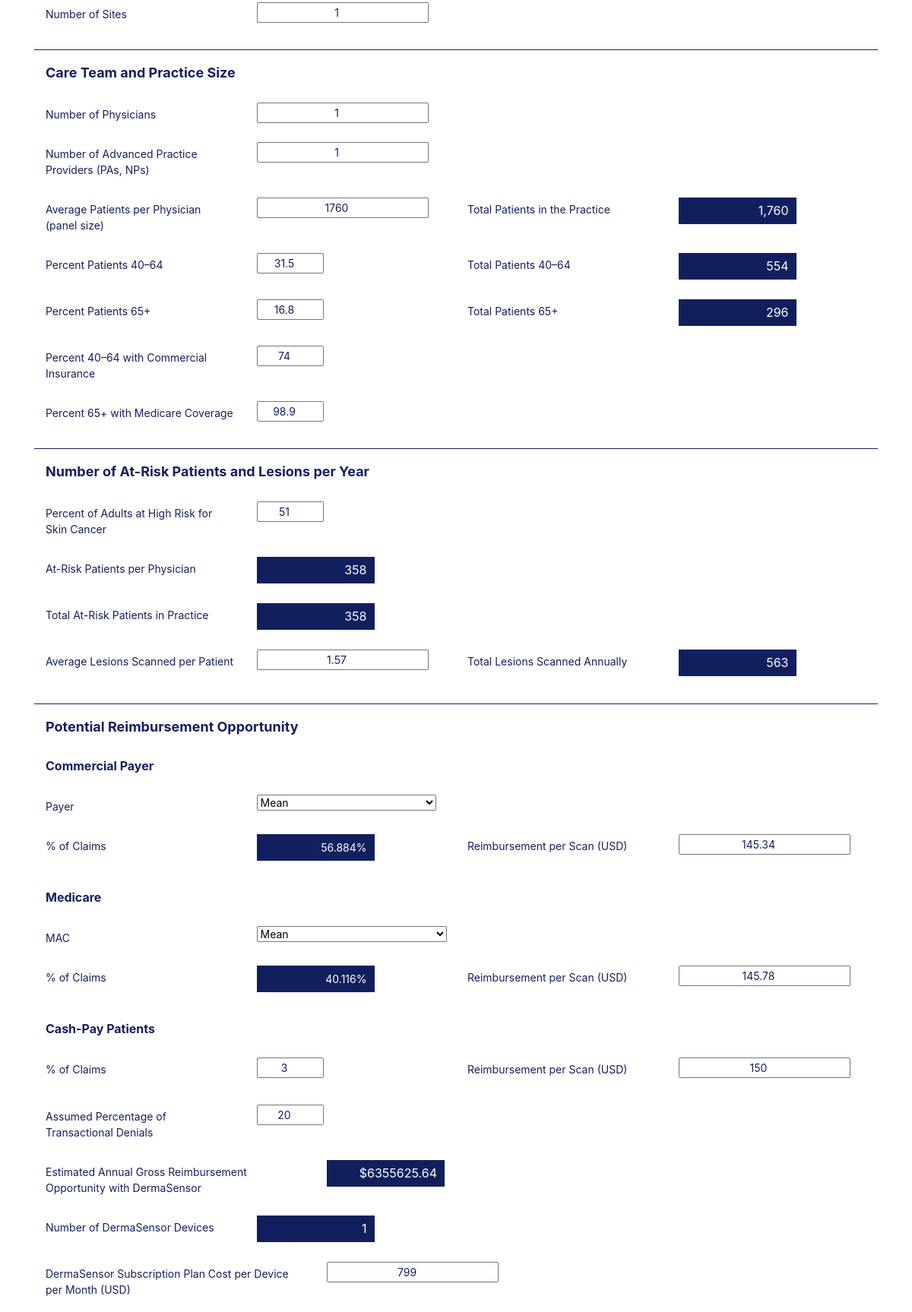
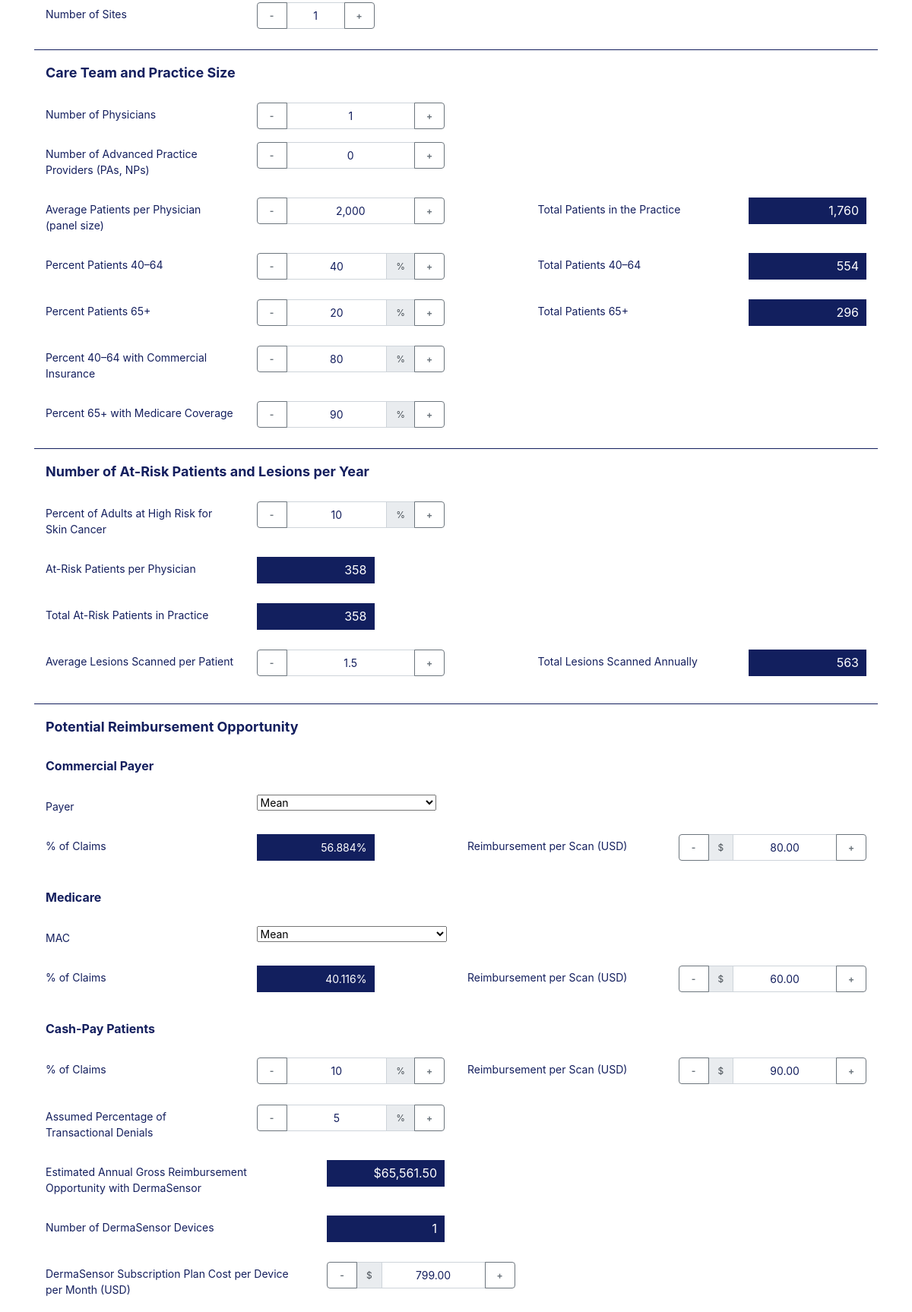
Before and after one commit to edtang/DermaSensor, an Electron app: page src/index.html in a window 1200 px wide. Shown: the part 450-2177 px from the top of the page at 76% size. Drawn offline with Linux system fonts and the light colour scheme.

Commit message:
review push

```diff
--- a/package.json
+++ b/package.json
@@ -11,6 +11,7 @@
     "publish": "electron-forge publish",
     "lint": "echo \"No linting configured\"",
     "obfuscate": "javascript-obfuscator",
+    "buildme":"electron-forge make --arch=universal --platform=darwin",
     "build": "npm run obfuscate src/assets/js/app.js --output dist/app.js && electron-forge make -- --arch=universal --platform=darwin"
 
   },
--- a/src/assets/js/app.js
+++ b/src/assets/js/app.js
@@ -101,7 +101,10 @@
 
   // Formatters
   const fmtInt = (x) => Math.round(x).toLocaleString();
-  const fmtMoney = (x) => `$${(x || 0).toFixed(2)}`;
+  const fmtMoney = (x) => {
+    const num = (x || 0).toFixed(2);
+    return `$${num.replace(/\B(?=(\d{3})+(?!\d))/g, ',')}`;
+  };
   const fmtNum = (x, digits = 2) => (Number.isFinite(x) ? x.toFixed(digits) : "0");
 
   // Sync APP providers to match number of physicians
@@ -355,8 +358,8 @@
     // Estimated Annual Gross Reimbursement Opportunity using the formula: ((H35*F39*H39)+(H35*F41*H41)+(H35*F43*H43))*(1-H45)
     // Where: H35=totalLesionsScannedAnnually, F39=commercialPercentClaims, H39=commercialReimbursementPerScan,
     //        F41=medicarePercentClaims, H41=medicareReimbursementPerScan, F43=cashPayPercentClaims, H43=cashPayReimbursementPerScan, H45=assumedPercentDenials
-    const commercialRevenue = totalLesionsScannedAnnually * (commercialPercentClaims) * commercialReimbursementPerScan;
-    const medicareRevenue = totalLesionsScannedAnnually * (medicarePercentClaims) * medicareReimbursementPerScan;
+    const commercialRevenue = totalLesionsScannedAnnually * (commercialPercentClaims/100) * commercialReimbursementPerScan;
+    const medicareRevenue = totalLesionsScannedAnnually * (medicarePercentClaims/100) * medicareReimbursementPerScan;
     const cashPayRevenue = totalLesionsScannedAnnually * (cashPayPercentClaims/100) * cashPayReimbursementPerScan;
 
     const estimatedAnnualGrossReimbursement = (commercialRevenue + medicareRevenue + cashPayRevenue) * (1 - (assumedPercentDenials/100));
--- a/src/index.html
+++ b/src/index.html
@@ -6,7 +6,7 @@
         <meta charset="utf-8">
         <meta http-equiv="X-UA-Compatible" content="IE=edge">
         <meta name="viewport" content="width=device-width, initial-scale=1, shrink-to-fit=no">
-        <title>Trividia Health 0.18</title>
+        <title>DermaSensor 0.01</title>
         <link rel="stylesheet" href="assets/bootstrap/css/bootstrap.min.css" >
         <link rel="stylesheet" href="assets/css/styles.css">
         <script src="assets/js/bootstrap-input-spinner.min.js"></script>
@@ -154,7 +154,7 @@
                                 <div class="col-sm-3 normaltext" style="padding-top: 5px;">
                                     <p>Number of Physicians</p>
                                 </div>
-                                <div class="col-sm-2">
+                                <div class="col-sm-3">
                                     <input id="numberOfPhysiciansInput" class="normaltext" type="number" min="0" step="1" value="1" data-decimals="0" data-digit-grouping="false" />
                                 </div>
                             </div>
@@ -163,7 +163,7 @@
                                 <div class="col-sm-3 normaltext" style="padding-top: 5px;">
                                     <p>Number of Advanced Practice Providers (PAs, NPs)</p>
                                 </div>
-                                <div class="col-sm-2">
+                                <div class="col-sm-3">
                                     <input id="numberOfAppProvidersInput" class="normaltext" type="number" min="0" step="1" value="0" data-decimals="0" data-digit-grouping="false" />
                                 </div>
                             </div>
@@ -172,7 +172,7 @@
                                 <div class="col-sm-3 normaltext" style="padding-top: 5px;">
                                     <p>Average Patients per Physician (panel size)</p>
                                 </div>
-                                <div class="col-sm-2">
+                                <div class="col-sm-3">
                                     <input id="averagePatientsPerPhysicianInput" class="normaltext" type="number" min="0" step="1" value="2000" data-decimals="0" data-digit-grouping="false" />
                                 </div>
                                 <div class="col-sm-1"></div>
@@ -188,7 +188,7 @@
                                 <div class="col-sm-3 normaltext" style="padding-top: 5px;">
                                     <p>Percent Patients 40–64</p>
                                 </div>
-                                <div class="col-sm-2">
+                                <div class="col-sm-3">
                                     <input id="percentPatients40to64Input" class="normaltext" data-suffix="%" type="number" min="0" max="100" step="1" value="40" data-decimals="0" data-digit-grouping="false" />
                                 </div>
                                 <div class="col-sm-1"></div>
@@ -204,7 +204,7 @@
                                 <div class="col-sm-3 normaltext" style="padding-top: 5px;">
                                     <p>Percent Patients 65+</p>
                                 </div>
-                                <div class="col-sm-2">
+                                <div class="col-sm-3">
                                     <input id="percentPatients65PlusInput" class="normaltext" data-suffix="%" type="number" min="0" max="100" step="1" value="20" data-decimals="0" data-digit-grouping="false" />
                                 </div>
                                 <div class="col-sm-1"></div>
@@ -220,7 +220,7 @@
                                 <div class="col-sm-3 normaltext" style="padding-top: 5px;">
                                     <p>Percent 40–64 with Commercial Insurance</p>
                                 </div>
-                                <div class="col-sm-2">
+                                <div class="col-sm-3">
                                     <input id="percent4064CommercialInsuranceInput" class="normaltext" data-suffix="%" type="number" min="0" max="100" step="1" value="80" data-decimals="0" data-digit-grouping="false" />
                                 </div>
                             </div>
@@ -229,7 +229,7 @@
                                 <div class="col-sm-3 normaltext" style="padding-top: 5px;">
                                     <p>Percent 65+ with Medicare Coverage</p>
                                 </div>
-                                <div class="col-sm-2">
+                                <div class="col-sm-3">
                                     <input id="percent65PlusMedicareCoverageInput" class="normaltext" data-suffix="%" type="number" min="0" max="100" step="1" value="90" data-decimals="0" data-digit-grouping="false" />
                                 </div>
                             </div>
@@ -250,7 +250,7 @@
                                 <div class="col-sm-3 normaltext" style="padding-top: 5px;">
                                     <p>Percent of Adults at High Risk for Skin Cancer</p>
                                 </div>
-                                <div class="col-sm-2">
+                                <div class="col-sm-3">
                                     <input id="percentHighRiskPatientsInput" class="normaltext" data-suffix="%" type="number" min="0" max="100" step="1" value="10" data-decimals="0" data-digit-grouping="false" />
                                 </div>
                             </div>
@@ -277,7 +277,7 @@
                                 <div class="col-sm-3 normaltext" style="padding-top: 5px;">
                                     <p>Average Lesions Scanned per Patient</p>
                                 </div>
-                                <div class="col-sm-2">
+                                <div class="col-sm-3">
                                     <input id="averageLesionsPerPatientInput" class="normaltext" type="number" min="0" step="0.1" value="1.5" data-decimals="1" data-digit-grouping="false" />
                                 </div>
                                 <div class="col-sm-1"></div>
@@ -339,7 +339,7 @@
                                         <div class="col-sm-3" style="padding-top: 5px;">
                                             <p>Reimbursement per Scan (USD)</p>
                                         </div>
-                                        <div class="col-sm-2">
+                                        <div class="col-sm-3">
                                             <input id="commercialReimbursementPerScanInput" class="normaltext" data-prefix="$" type="number" min="0" step="0.01" value="80" data-decimals="2" data-digit-grouping="false" />
                                         </div>
                                     </div>
@@ -384,7 +384,7 @@
                                         <div class="col-sm-3" style="padding-top: 5px;">
                                             <p>Reimbursement per Scan (USD)</p>
                                         </div>
-                                        <div class="col-sm-2">
+                                        <div class="col-sm-3">
                                             <input id="medicareReimbursementPerScanInput" class="normaltext" data-prefix="$" type="number" min="0" step="0.01" value="60" data-decimals="2" data-digit-grouping="false" />
                                         </div>
                                     </div>
@@ -404,14 +404,13 @@
                                         <div class="col-sm-3" style="padding-top: 5px;">
                                             <p>% of Claims</p>
                                         </div>
-                                        <div class="col-sm-2">
+                                        <div class="col-sm-3">
                                             <input id="cashPayPercentClaimsInput" class="normaltext" data-suffix="%" type="number" min="0" max="100" step="1" value="10" data-decimals="0" data-digit-grouping="false" />
                                         </div>
-                                        <div class="col-sm-1"></div>
                                         <div class="col-sm-3" style="padding-top: 5px;">
                                             <p>Reimbursement per Scan (USD)</p>
                                         </div>
-                                        <div class="col-sm-2">
+                                        <div class="col-sm-3">
                                             <input id="cashPayReimbursementPerScanInput" class="normaltext" data-prefix="$" type="number" min="0" step="0.01" value="90" data-decimals="2" data-digit-grouping="false" />
                                         </div>
                                     </div>
@@ -423,7 +422,7 @@
                                 <div class="col-sm-3 normaltext" style="padding-top: 5px;">
                                     <p>Assumed Percentage of Transactional Denials</p>
                                 </div>
-                                <div class="col-sm-2">
+                                <div class="col-sm-3">
                                     <input id="assumedPercentDenialsInput" class="normaltext" data-suffix="%" type="number" min="0" max="100" step="1" value="5" data-decimals="0" data-digit-grouping="false" />
                                 </div>
                             </div>
@@ -438,7 +437,7 @@
                             </div>
 
                             <div class="row" style="padding-top: 10px;">
-                                <div class="col-sm-3 normaltext" style="padding-top: 5px;">
+                                <div class="col-sm-4 normaltext" style="padding-top: 5px;">
                                     <p>Number of DermaSensor Devices</p>
                                 </div>
                                 <div class="col-sm-2">
@@ -450,7 +449,7 @@
                                 <div class="col-sm-4 normaltext" style="padding-top: 5px;">
                                     <p>DermaSensor Subscription Plan Cost per Device per Month (USD)</p>
                                 </div>
-                                <div class="col-sm-2">
+                                <div class="col-sm-3">
                                     <input id="dermaSensorSubscriptionCostPerMonthInput" class="normaltext" data-prefix="$" type="number" min="0" step="0.01" value="799" data-decimals="2" data-digit-grouping="false" />
                                 </div>
                             </div>
@@ -465,7 +464,7 @@
                             </div>
 
                             <div class="row" style="padding-top: 10px;">
-                                <div class="col-sm-3 normaltext" style="padding-top: 5px;">
+                                <div class="col-sm-4 normaltext" style="padding-top: 5px;">
                                     <p>Break-Even Estimate (Scans per Month)</p>
                                 </div>
                                 <div class="col-sm-2">
@@ -481,7 +480,7 @@
 
                             <div class="row">
                                 <div class="col-xl-12 titleText">
-                                    <p>Estimated Annual Improved Profit by Switching to TRUE METRIX†</p>
+                                    <p>DermaSensor Estimated Potential Reimbursement Opportunity Per Annum</p>
 
                                 </div>
                             </div>
@@ -504,10 +503,10 @@
         </div>
     </body>
 
+    <script>if (window.module) module = window.module;</script>
     <script src="assets/js/app.js"> </script>
     <script src="https://cdn.jsdelivr.net/npm/autonumeric@4.1.0"></script>
     <script>
-    <!-- $("input[type='number']").inputSpinner() -->
+    jQuery("input[type='number']").inputSpinner()
     </script>
-</body>
 </html>
```
